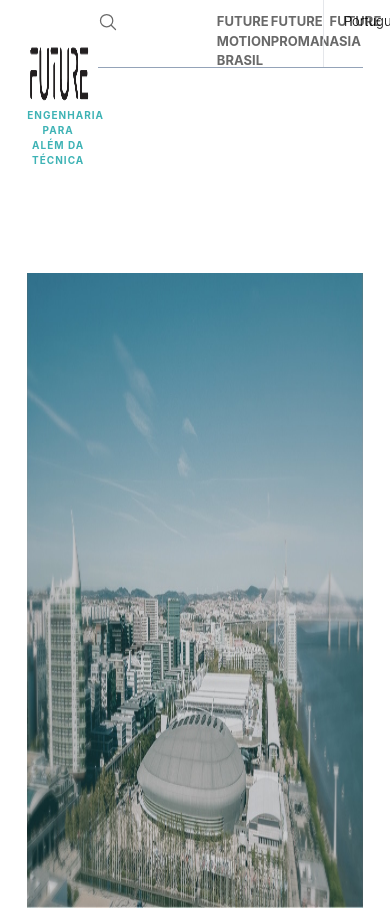
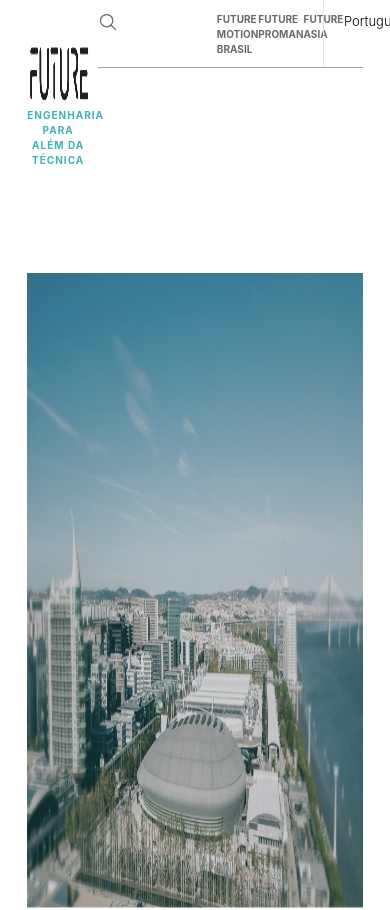
Before and after one commit to Wellinton-3110/Future, a React (Vite) app: page / in a window 390 px wide. Shown: the top 910 px of the page. Built offline with nearby package versions, Linux system fonts and the light colour scheme.

Commit message:
add: responsividade Page 1

```diff
--- a/src/components/Header.jsx
+++ b/src/components/Header.jsx
@@ -17,13 +17,13 @@ export function Header() {
         <div className="Search flex absolute right-[7%] w-[68%] h-[35%] border-b-[1px] border-slate-400">
           <IoSearchOutline className="absolute w-[20px] h-[20px] mt-3 text-[#696969]" />
           <li className="w-[40%] h-[100%] ml-[45%] flex justify-around list-none mt-3 ">
-            <h1 className="w-[200px] h-[100%] font-bold text-[#696969] text-[13px]">
+            <h1 className="w-[200px] h-[100%] font-bold text-[#696969] text-[13px] cursor-pointer --responsive--> md:text-[10px] md:w-[150px]">
               FUTURE MOTION BRASIL
             </h1>
-            <h1 className="w-[200px] h-[100%] font-bold text-[#696969] text-[13px]">
+            <h1 className="w-[200px] h-[100%] font-bold text-[#696969] text-[13px] cursor-pointer --responsive--> md:text-[10px] md:w-[150px]">
               FUTURE PROMAN
             </h1>
-            <h1 className="w-[200px] h-[100%] font-bold text-[#696969] text-[13px]">
+            <h1 className="w-[200px] h-[100%] font-bold text-[#696969] text-[13px] cursor-pointer --responsive--> md:text-[10px] md:w-[150px]">
               FUTURE ASIA
             </h1>
           </li>
--- a/src/components/Page1.jsx
+++ b/src/components/Page1.jsx
@@ -104,7 +104,7 @@ export function Page1() {
 
   return (
     <div className="Body1 h-[100vh] w-[100vw] m-auto relative">
-      <div className="imgNumb1 absolute w-[300px] h-[300px] top-[-10%] left-[13%] --responsive--> md:w-[180px] md:h-[180px] md:top-[0] md:left-[10%]">
+      <div className="imgNumb1 absolute w-[300px] h-[300px] top-[-10%] left-[13%] --responsive--> md:w-[180px] md:h-[180px] md:top-[1] md:left-[10%]">
         <img src={future01} alt="imagem número 1" />
       </div>
       <div className="Number1 w-[75vw] h-[60vh] m-auto relative top-[55%] translate-y-[-50%] border border-white border-l-0 border-r-0 --responsive--> md:w-[85vw] ">
--- a/src/components/VideoPlayer.jsx
+++ b/src/components/VideoPlayer.jsx
@@ -1,7 +1,7 @@
 export function VideoPlayer(props) {
   return (
     <div>
-      <video className="w-[100%] h-[600px]" controls>
+      <video className="w-[100%] h-[75vh]" controls>
         <source src={props.src} type={props.type} />
         Your browser does not support the video tag.
       </video>
```
